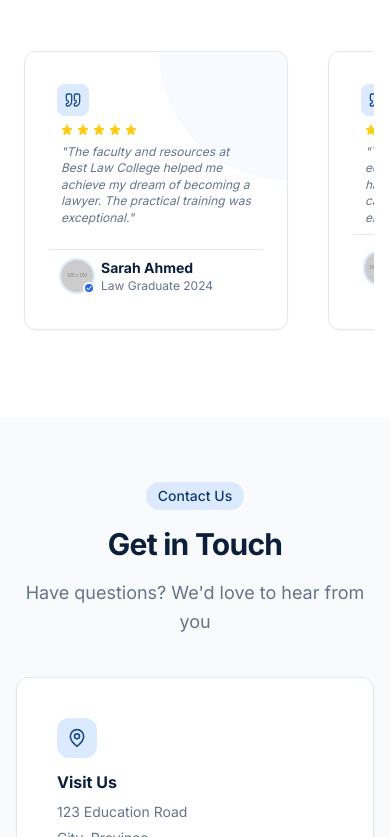
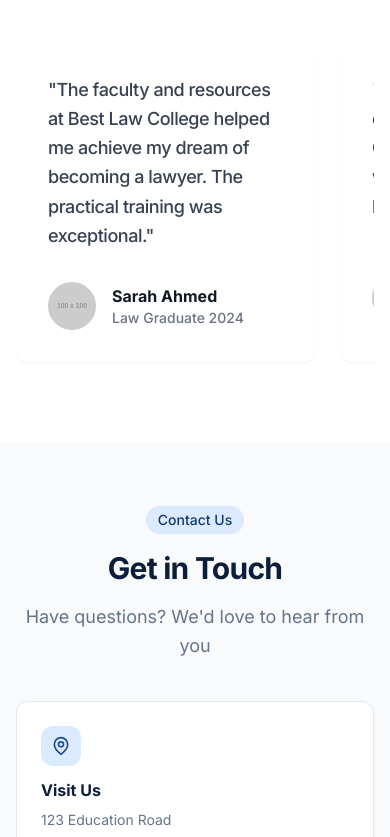
Before and after one commit to WahabKhan7528/THE-BEST-GROUP-OF-COLLEGES, a React (Vite) app in the folder Frontend/: page / in a window 390 px wide. Shown: the part 6987-7824 px from the top of the page. Built offline with nearby package versions, Linux system fonts and the light colour scheme; the HTML template or start-up script is replaced by a standard one.

Commit message:
ui component folder simplified all in all

```diff
--- a/Frontend/src/components/ContactForm.jsx
+++ b/Frontend/src/components/ContactForm.jsx
@@ -31,8 +31,7 @@ const ContactForm = () => {
     };
 
     return (
-        <Card shadow="xl">
-            <Card.Body className="p-5 md:p-8">
+        <Card shadow="xl" className="p-5 md:p-8">
             <div className="flex items-center gap-2 md:gap-3 mb-4 md:mb-6">
                 <div className="w-8 h-8 md:w-12 md:h-12 rounded-lg md:rounded-xl bg-primary-100 flex items-center justify-center">
                     <MessageSquare className="w-4 h-4 md:w-6 md:h-6 text-primary-600" />
@@ -137,7 +136,6 @@ const ContactForm = () => {
                 </Button>
 
             </form>
-            </Card.Body>
         </Card>
     );
 };
--- a/Frontend/src/components/ContactInfo.jsx
+++ b/Frontend/src/components/ContactInfo.jsx
@@ -40,8 +40,7 @@ const ContactInfo = () => {
                     transition={{ duration: 0.5, delay: idx * 0.1 }}
                     viewport={{ once: true }}
                 >
-                    <Card hover className="h-full group border border-border">
-                        <Card.Body className="p-4 md:p-6">
+                    <Card hover className="h-full group border border-border p-4 md:p-6">
                         <div className="w-10 h-10 md:w-14 md:h-14 rounded-xl md:rounded-2xl bg-primary-100 flex items-center justify-center mb-3 md:mb-5 group-hover:bg-primary-600 transition-colors">
                             <info.icon className="h-5 w-5 md:h-6 md:w-6 text-primary-600 group-hover:text-white transition-colors" />
                         </div>
@@ -53,7 +52,6 @@ const ContactInfo = () => {
                                 </p>
                             ))}
                         </div>
-                        </Card.Body>
                     </Card>
                 </motion.div>
             ))}
--- a/Frontend/src/components/Faq.jsx
+++ b/Frontend/src/components/Faq.jsx
@@ -54,7 +54,6 @@ const Faq = ({ limit }) => {
                         viewport={{ once: true }}
                     >
                         <Card hover className="h-full">
-                            <Card.Body className="p-5 md:p-6">
                             <div className="flex items-start gap-2 md:gap-4">
                                 <div className="flex-shrink-0">
                                     <div className="w-10 h-10 md:w-16 md:h-16 rounded-xl md:rounded-2xl bg-primary-100 flex items-center justify-center group-hover:bg-primary-600 transition-colors">
@@ -70,7 +69,6 @@ const Faq = ({ limit }) => {
                                     </p>
                                 </div>
                             </div>
-                            </Card.Body>
                         </Card>
                     </motion.div>
                 ))}
--- a/Frontend/src/components/ui/Card.jsx
+++ b/Frontend/src/components/ui/Card.jsx
@@ -10,17 +10,12 @@ const Card = ({
   ...props
 }) => {
   const shadowClasses = {
-    none: '',
     sm: 'shadow-sm',
-    md: 'shadow',
-    lg: 'shadow-md',
     xl: 'shadow-lg',
   };
 
   const variantClasses = {
     default: 'bg-white border border-border',
-    glass: 'bg-white border border-border',
-    elevated: 'bg-white shadow-md border border-gray-100',
     outline: 'bg-transparent border border-border',
   };
 
@@ -43,44 +38,4 @@ const Card = ({
     </div>
   );
 };
-
-Card.Image = function CardImage({ src, alt, className, overlay = false, bleed = true, ...props }) {
-  return (
-    <div className={clsx("relative overflow-hidden mb-6", {
-      "-mx-6 -mt-6": bleed,
-      "rounded-t-2xl": !bleed
-    })}>
-      <img
-        src={src}
-        alt={alt}
-        className={clsx(
-          'w-full h-48 object-cover',
-          'transition-transform duration-500 hover:scale-105',
-          className
-        )}
-        {...props}
-      />
-      {overlay && (
-        <div className="absolute inset-0 bg-gradient-to-t from-black/50 to-transparent" />
-      )}
-    </div>
-  );
-};
-
-Card.Body = function CardBody({ children, className, ...props }) {
-  return (
-    <div className={clsx(className)} {...props}>
-      {children}
-    </div>
-  );
-};
-
-Card.Title = function CardTitle({ children, className, as: Component = "h3", ...props }) {
-  return (
-    <Component className={clsx("text-xl font-bold text-gray-900", className)} {...props}>
-      {children}
-    </Component>
-  );
-};
-
 export default Card;
--- a/Frontend/src/components/ui/Slider.jsx
+++ /dev/null
@@ -1,51 +0,0 @@
-import { useRef, useState } from 'react';
-
-const Slider = ({ children }) => {
-  const containerRef = useRef(null);
-  const [isDown, setIsDown] = useState(false);
-  const [startX, setStartX] = useState(0);
-  const [scrollLeft, setScrollLeft] = useState(0);
-
-  const onMouseDown = (e) => {
-    setIsDown(true);
-    setStartX(e.pageX - containerRef.current.offsetLeft);
-    setScrollLeft(containerRef.current.scrollLeft);
-  };
-
-  const onMouseLeave = () => {
-    setIsDown(false);
-  };
-
-  const onMouseUp = () => {
-    setIsDown(false);
-  };
-
-  const onMouseMove = (e) => {
-    if (!isDown) return;
-    e.preventDefault();
-    const x = e.pageX - containerRef.current.offsetLeft;
-    const walk = (x - startX) * 2; // Scroll faster by a factor of 2
-    containerRef.current.scrollLeft = scrollLeft - walk;
-  };
-
-  return (
-    <div className="relative group w-full">
-      <div
-        ref={containerRef}
-        className={`flex overflow-x-auto gap-6 pb-4 no-scrollbar ${isDown ? 'cursor-grabbing select-none scroll-auto' : 'cursor-grab scroll-smooth'
-          }`}
-        onMouseDown={onMouseDown}
-        onMouseLeave={onMouseLeave}
-        onMouseUp={onMouseUp}
-        onMouseMove={onMouseMove}
-        style={{
-          WebkitOverflowScrolling: 'touch', // for smooth scrolling on iOS
-        }}
-      >
-        {children}
-      </div>
-    </div>
-  );
-};
-
-export default Slider;
--- a/Frontend/src/components/ui/TestimonialCard.jsx
+++ b/Frontend/src/components/ui/TestimonialCard.jsx
@@ -1,57 +1,21 @@
-import { Quote, Star } from 'lucide-react';
 import Card from './Card';
 
-const TestimonialCard = ({ name, role, content, image, rating = 5 }) => {
+const TestimonialCard = ({ name, role, content, image }) => {
   return (
-    <Card className="h-full relative overflow-hidden border border-border" hover>
-      {/* Decorative background */}
-      <div className="absolute top-0 right-0 w-32 h-32 bg-primary-50 rounded-bl-full opacity-50" />
-
-      <div className="flex flex-col h-full relative z-10">
-        {/* Quote Icon */}
-        <div className="mb-2 md:mb-6 p-2 md:p-6 pb-0">
-          <div className="inline-flex items-center justify-center w-8 h-8 md:w-16 md:h-16 rounded-lg md:rounded-2xl bg-primary-100 text-primary-600">
-            <Quote className="h-4 w-4 md:h-8 md:w-8" />
-          </div>
-        </div>
-
-        {/* Rating Stars */}
-        {rating > 0 && (
-          <div className="flex gap-1 mb-2 md:mb-4 px-3 md:px-6">
-            {[...Array(5)].map((_, i) => (
-              <Star
-                key={i}
-                className={`h-3 w-3 md:h-4 md:w-4 ${i < rating ? 'text-yellow-400 fill-yellow-400' : 'text-gray-200'}`}
-              />
-            ))}
-          </div>
-        )}
-
-        {/* Content */}
-        <div className="px-3 md:px-6">
-          <p className="text-text-secondary flex-grow mb-2 md:mb-6 leading-snug md:leading-relaxed italic text-xs md:text-base">
+    <Card className="h-full flex flex-col p-8 bg-gray-50 border-none shadow-none" hover>
+      <p className="text-gray-700 flex-grow mb-8 text-lg md:text-xl font-medium leading-relaxed tracking-tight">
         "{content}"
       </p>
-        </div>
 
-        {/* Author */}
-        <div className="flex items-center pt-2 pb-3 px-3 md:pt-4 md:pb-6 md:px-6 border-t border-border mt-auto">
-          <div className="relative">
+      <div className="flex items-center gap-4 mt-auto">
         <img
           src={image}
           alt={name}
-              className="w-8 h-8 md:w-14 md:h-14 rounded-full object-cover ring-2 ring-primary-100"
+          className="w-12 h-12 rounded-full object-cover"
         />
-            <div className="absolute -bottom-0.5 -right-0.5 md:-bottom-1 md:-right-1 w-3 h-3 md:w-5 md:h-5 bg-primary-500 rounded-full border-2 border-white flex items-center justify-center">
-              <svg className="w-2 h-2 md:w-3 md:h-3 text-white" fill="currentColor" viewBox="0 0 20 20">
-                <path fillRule="evenodd" d="M16.707 5.293a1 1 0 010 1.414l-8 8a1 1 0 01-1.414 0l-4-4a1 1 0 011.414-1.414L8 12.586l7.293-7.293a1 1 0 011.414 0z" clipRule="evenodd" />
-              </svg>
-            </div>
-          </div>
-          <div className="ml-2 md:ml-4">
-            <h4 className="text-sm md:text-xl font-bold text-primary-900 mb-0 md:mb-1">{name}</h4>
-            <p className="text-xs md:text-sm text-text-secondary leading-tight md:leading-relaxed">{role}</p>
-          </div>
+        <div>
+          <h4 className="font-bold text-gray-900">{name}</h4>
+          <p className="text-sm text-gray-500 font-medium">{role}</p>
         </div>
       </div>
     </Card>
--- a/Frontend/src/pages/Home.jsx
+++ b/Frontend/src/pages/Home.jsx
@@ -1,3 +1,4 @@
+import { useState, useRef, useEffect } from "react";
 import {
   ArrowRight,
   BookOpen,
@@ -15,14 +16,20 @@ import Card from "../components/ui/Card";
 import Button from "../components/ui/Button";
 import Stats from "../components/ui/Stats";
 import TestimonialCard from "../components/ui/TestimonialCard";
-import Slider from "../components/ui/Slider";
 import Badge from "../components/ui/Badge";
 import Faq from "../components/Faq";
 import ContactForm from "../components/ContactForm";
 import ContactInfo from "../components/ContactInfo";
 
 const Home = () => {
+  const [sliderWidth, setSliderWidth] = useState(0);
+  const sliderRef = useRef(null);
 
+  useEffect(() => {
+    if (sliderRef.current) {
+      setSliderWidth(sliderRef.current.scrollWidth - sliderRef.current.offsetWidth);
+    }
+  }, []);
 
   const collegesData = [
     {
@@ -97,6 +104,14 @@ const Home = () => {
         "The practical approach to education at the Degree College has prepared me well for my career. Amazing learning environment!",
       image: "https://placehold.co/100x100?text=MA",
       rating: 5,
+    },
+    {
+      name: "Fatima Khan",
+      role: "FSc Pre-Medical",
+      content:
+        "Outstanding teachers and modern labs make learning engaging and effective. I'm confident about my future in medicine.",
+      image: "https://placehold.co/100x100?text=FK",
+      rating: 4,
     },
     {
       name: "Fatima Khan",
@@ -411,16 +426,20 @@ const Home = () => {
           description="Hear from our students and alumni about their experience"
           badge="Testimonials"
         />
-        <Slider>
-          {testimonials.map((testimonial) => (
-            <div
-              key={testimonial.name}
-              className="min-w-[280px] md:min-w-[380px] p-2"
-            >
-              <TestimonialCard {...testimonial} />
-            </div>
-          ))}
-        </Slider>
+        <motion.div ref={sliderRef} className="cursor-grab overflow-hidden outline-none">
+          <motion.div
+            drag="x"
+            dragConstraints={{ right: 0, left: -sliderWidth }}
+            whileTap={{ cursor: "grabbing" }}
+            className="flex gap-6 pb-4"
+          >
+            {testimonials.map((testimonial, index) => (
+              <motion.div key={index} className="min-w-[300px] md:min-w-[400px]">
+                <TestimonialCard {...testimonial} />
+              </motion.div>
+            ))}
+          </motion.div>
+        </motion.div>
       </Section>
 
       {/* Contact Section */}
--- a/Frontend/src/pages/Login.jsx
+++ b/Frontend/src/pages/Login.jsx
@@ -8,7 +8,6 @@ const Login = () => {
     const [email, setEmail] = useState('');
     const [password, setPassword] = useState('');
 
-    // Debug logging
     useEffect(() => {
         console.log('Login Page Mounted');
         console.log('Portal Type:', type);
```
Also changed, not shown: Frontend/src/components/ui/Dropdown.jsx (deleted, +0 -50 lines), Frontend/src/pages/About.jsx (+1 -7 lines), Frontend/src/pages/Admissions.jsx (+3 -11 lines), Frontend/src/pages/Contact.jsx (+2 -6 lines). Lines whose indentation alone changed are shown as unchanged.
